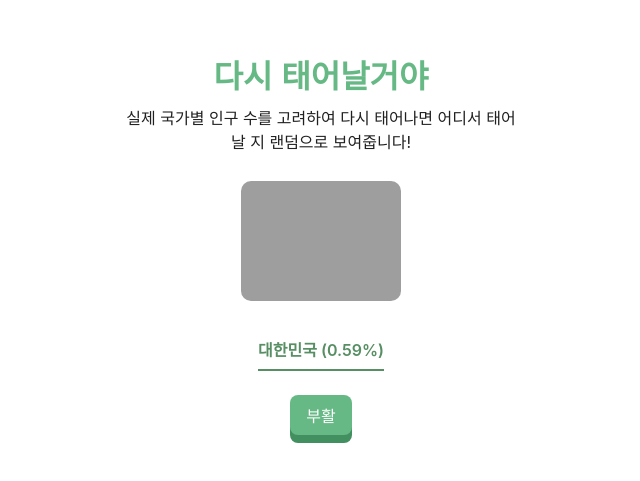
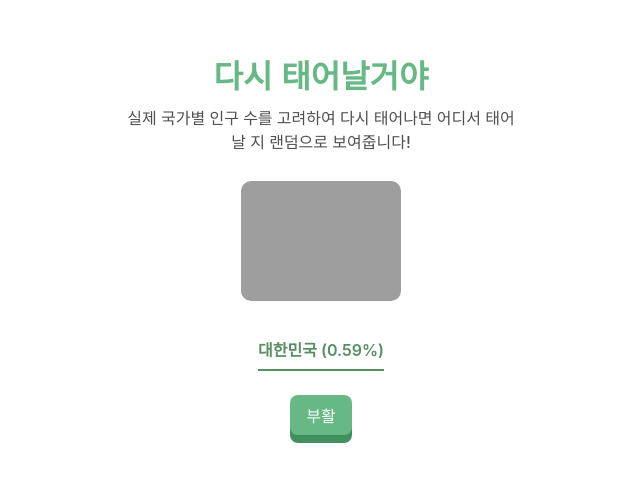
Before and after one commit to didam00/if-i-have-a-rebirth, a website built with Vite: page index.html in a window 1280 px wide. Shown: the part 153-634 px from the top of the page, without its empty margins (319-959 px from the left). Built offline with nearby package versions, Linux system fonts and the light colour scheme; a web font is replaced by a local one.

Commit message:
fix: 빌드 시 경로 이상 오류 해결

```diff
--- a/src/styles/index.css
+++ b/src/styles/index.css
@@ -16,8 +16,9 @@ main {
   display: flex;
   justify-content: center;
   font-family: -apple-system, BlinkMacSystemFont, "Apple SD Gothic Neo", "Pretendard Variable", Pretendard, Roboto, "Noto Sans KR", "Segoe UI", "Malgun Gothic", "Apple Color Emoji", "Segoe UI Emoji", "Segoe UI Symbol", sans-serif;
-  color: #202020;
+  color: #505050;
   height: 100vh;
+  font-weight: 500;
 }
 
 .root-container {
--- a/vite.config.ts
+++ b/vite.config.ts
@@ -2,6 +2,7 @@ import { defineConfig } from 'vite';
 import { fileURLToPath, URL } from 'url';
 
 export default defineConfig({
+  base: './',
   resolve: {
     alias: {
       '@': fileURLToPath(new URL('./src', import.meta.url)),
```
